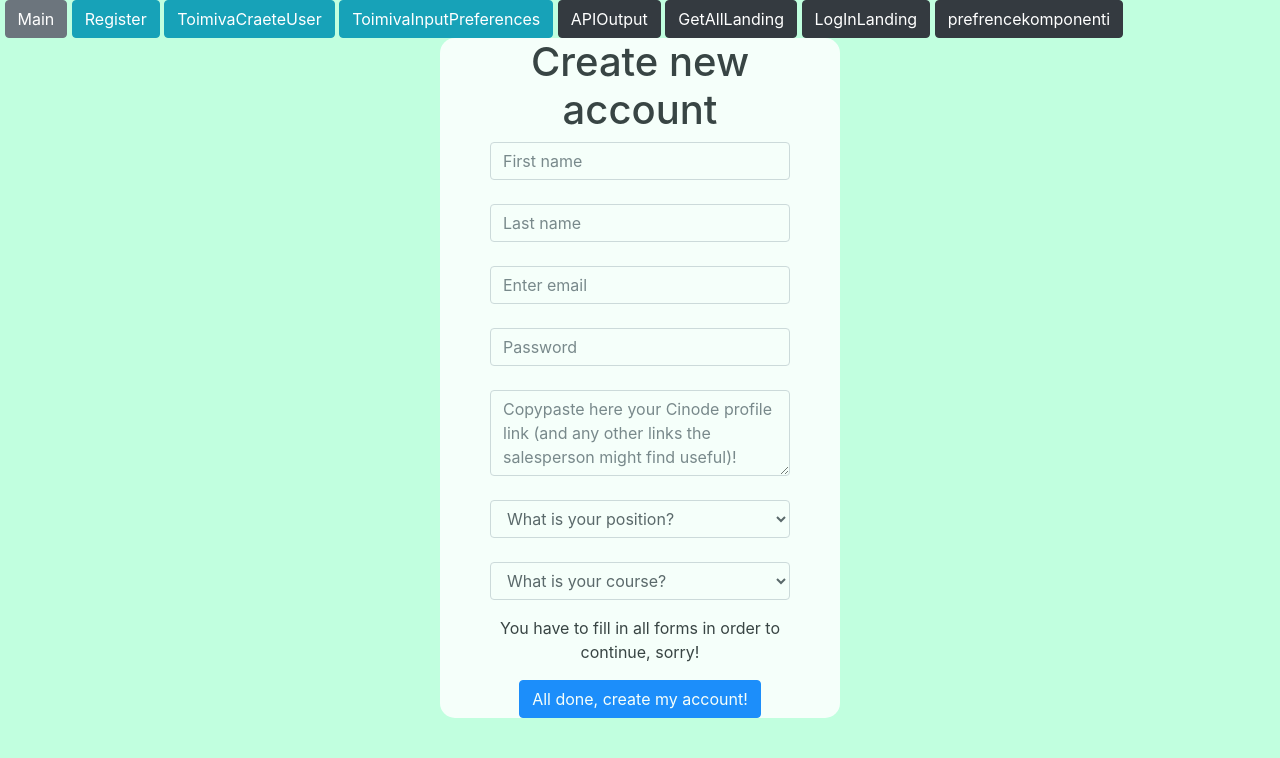
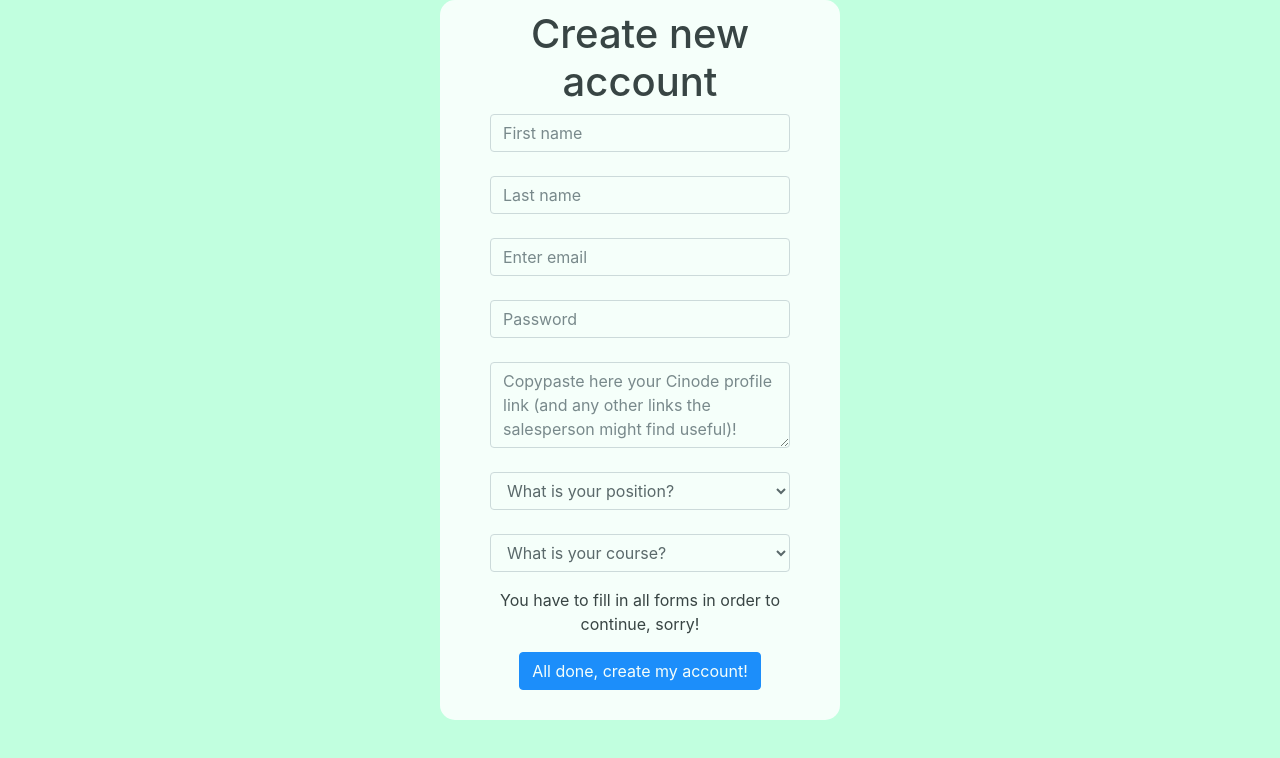
Before and after one commit to EronenM/MatchMakerFront, a React (Create React App) app: page /InputForm in a window 1280 px wide. Shown: the top 758 px of the page. Built offline with nearby package versions, Linux system fonts and the light colour scheme.

Commit message:
Made some style changes

```diff
--- a/src/components/InputForm.css
+++ b/src/components/InputForm.css
@@ -1,5 +1,7 @@
 .UpperCreateForm {
+    padding-top: 10px;
     width: 400px;
+    height: 720px;
     margin: auto;
     background-color: rgb(255, 255, 255);
     opacity: 0.85;
@@ -7,6 +9,7 @@
 }
 .CreateForm {
     width: 300px;
+    height: 450px;
     text-align: center;
     margin: auto;
 }
--- a/src/components/Main.css
+++ b/src/components/Main.css
@@ -1,5 +1,7 @@
 .main {
+    padding-top: 10px;
     width: 400px;
+    height: 450px;
     margin: auto;
     background-color: rgb(255, 255, 255);
     opacity: 0.85;
--- a/src/components/Main.js
+++ b/src/components/Main.js
@@ -11,13 +11,10 @@ class Main extends Component {
             <div className="main">
                 <div className="loginFormBackGround">
 
-                    {/* <NavLink to='/LogInLanding'>
-                    <Button variant="dark">Log In</Button>
-                    </NavLink> */}
                     <LogInLanding />
 
                     <NavLink to='/InputForm'>
-                        <br /> Create new account
+                        <br />Create new account
                 </NavLink>
                 </div>
             </div>
--- a/src/components/Navbar.js
+++ b/src/components/Navbar.js
@@ -7,7 +7,7 @@ class Navbar extends Component {
     render() {
         return (
             <div>
-                <ButtonToolbar>
+                {/* <ButtonToolbar>
                     &nbsp;
                     <NavLink to='/'>
                     <Button variant="secondary">Main</Button>
@@ -48,7 +48,7 @@ class Navbar extends Component {
                     <NavLink to='/GetUserPreferences'>
                     <Button variant="dark">prefrencekomponenti</Button>
                     </NavLink>
-                </ButtonToolbar>
+                </ButtonToolbar> */}
             </div>
         );
     }
```
